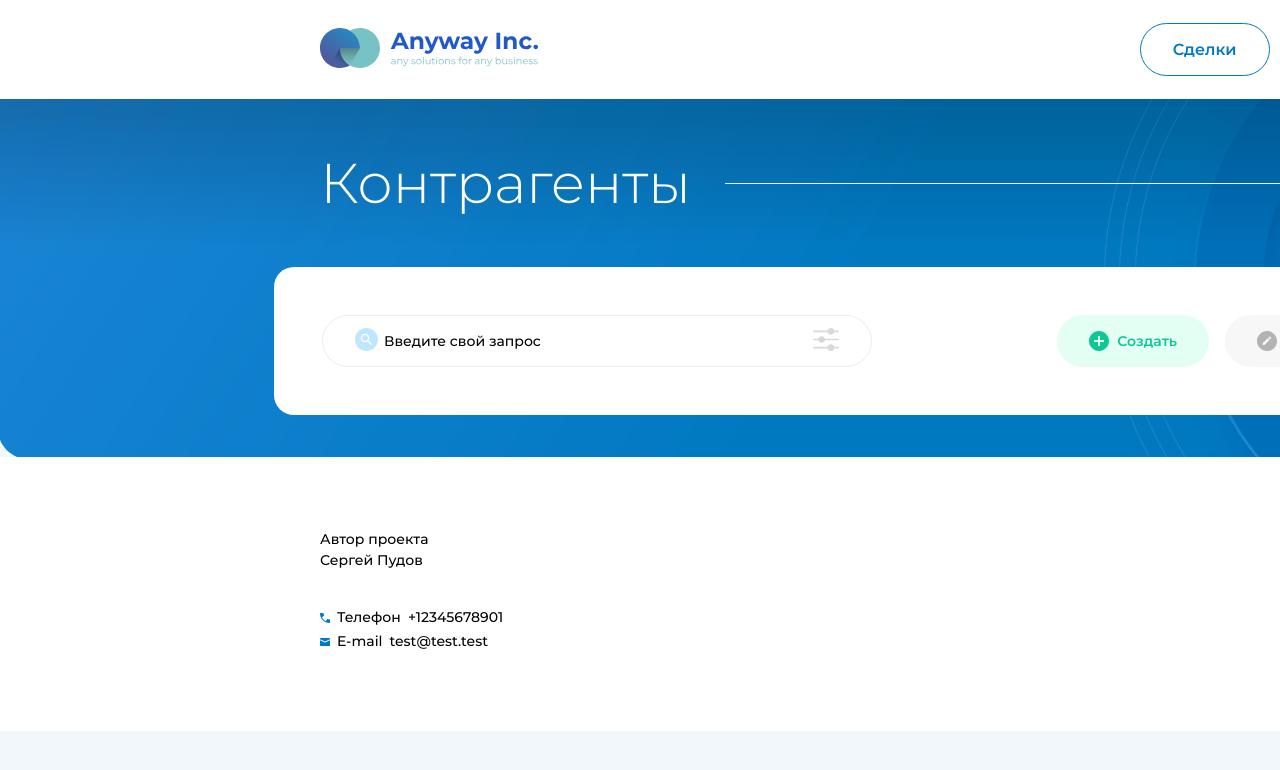
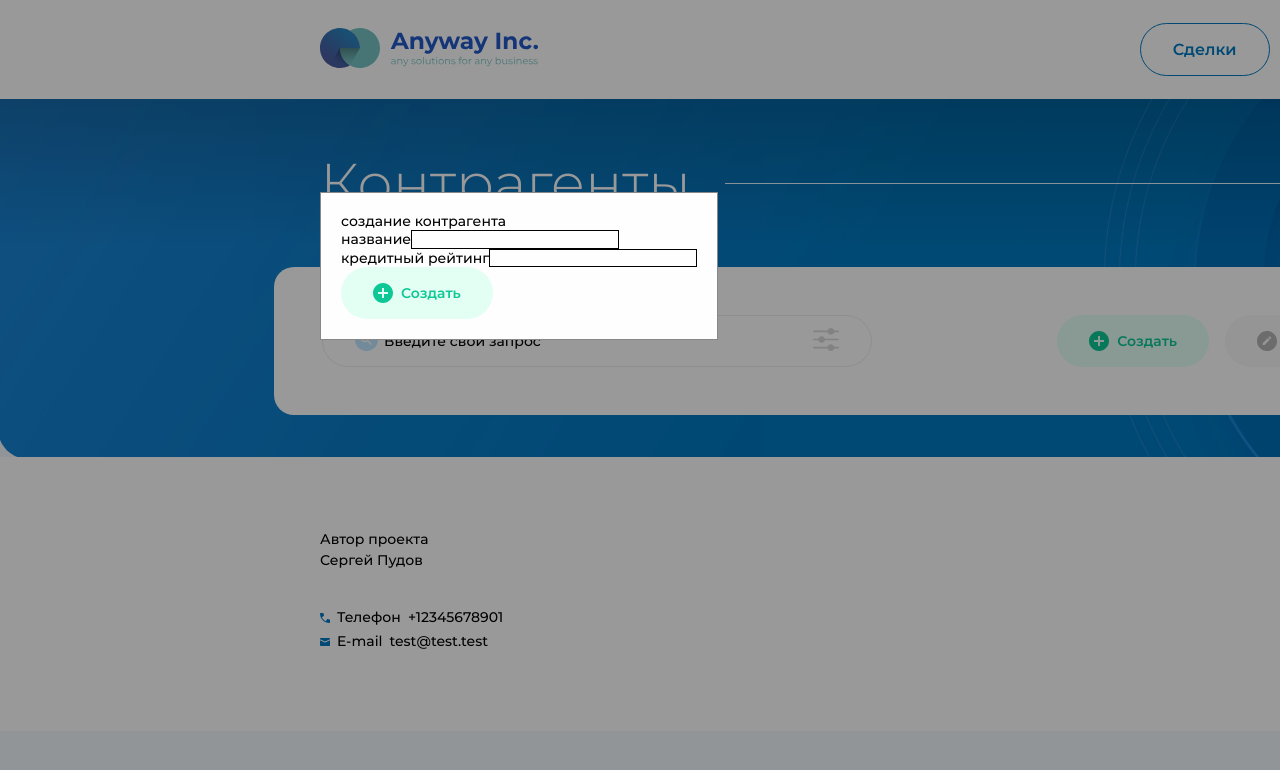
Before and after one commit to pellexa/nit-test, a Vue app in the folder app/frontend/app/: page /counterparty in a window 1280 px wide. Both pictures are taken after a click on the button "Создать". Shown: the top 770 px of the page. Built offline with nearby package versions, Linux system fonts and the light colour scheme; no server answers.

Commit message:
Added CounterpartyCreate. Without stilization.

```diff
--- /dev/null
+++ b/app/frontend/app/src/components/counterparty/CounterpartyCreate.vue
@@ -0,0 +1,73 @@
+<template>
+  <teleport to="body">
+    <div v-if="isShow" class="wrapper-modal" @click="closeModal">
+      <div class="modal-content">
+        <div class="modal-title">создание контрагента</div>
+        <form>
+          <div class="form-row">
+            <label for="name">название</label>
+            <input v-model="name" id="name" type="text" />
+          </div>
+          <div class="form-row">
+            <label for="rating">кредитный рейтинг</label>
+            <input v-model="rating" id="rating" type="text" />
+          </div>
+          <ButtonCreate @click.prevent="create" />
+        </form>
+      </div>
+    </div>
+  </teleport>
+</template>
+
+<script setup lang="ts">
+import { ref } from 'vue'
+import { useCounterpartiesStore } from '@/stores/counterparties'
+import ButtonCreate from '../buttons/ButtonCreate.vue'
+
+const { createCounterparty, getCounterparties } = useCounterpartiesStore()
+
+const isShow = ref<boolean>(false)
+const name = ref('')
+const rating = ref('')
+
+defineExpose({
+  isShow,
+})
+
+function closeModal(event: Event) {
+  if (!(event.target as HTMLElement).closest('.modal-content')) {
+    isShow.value = false
+  }
+}
+
+async function create() {
+  await createCounterparty({ name: name.value, rating: rating.value })
+  await getCounterparties()
+}
+</script>
+
+<style scoped>
+.wrapper-modal {
+  position: fixed;
+  z-index: 1;
+  left: 0;
+  top: 0;
+  width: 100%;
+  height: 100%;
+  overflow: auto;
+  background-color: rgb(0, 0, 0);
+  background-color: rgba(0, 0, 0, 0.4);
+}
+
+.modal-content {
+  display: inline-block;
+  background-color: #fefefe;
+  margin: 15% 25%;
+  padding: 20px;
+  border: 1px solid #888;
+}
+
+input {
+  border: 1px solid black;
+}
+</style>
--- a/app/frontend/app/src/components/counterparty/CounterpartyList.vue
+++ b/app/frontend/app/src/components/counterparty/CounterpartyList.vue
@@ -9,7 +9,7 @@
           <LocalSearch />
 
           <div class="group-button">
-            <ButtonCreate @click="create" />
+            <ButtonCreate @click="showCreateForm" /><CounterpartyCreate ref="counterpartyCreate" />
             <ButtonEdit @click="edit" />
             <ButtonDelete @click="remove" />
           </div>
@@ -34,17 +34,20 @@ import ButtonEdit from '../buttons/ButtonEdit.vue'
 import ButtonDelete from '../buttons/ButtonDelete.vue'
 import TablePlain from '../TablePlain.vue'
 import TheFooter from '../TheFooter.vue'
+import CounterpartyCreate from './CounterpartyCreate.vue'
 import { storeToRefs } from 'pinia'
 import { useCounterpartiesStore } from '@/stores/counterparties'
+import { ref } from 'vue'
 
 const { fieldMap } = useCounterpartiesStore()
 const { counterparties } = storeToRefs(useCounterpartiesStore())
 const { getCounterparties } = useCounterpartiesStore()
+const counterpartyCreate = ref()
 
 getCounterparties()
 
-function create() {
-  console.log('Создание контрагента...')
+function showCreateForm() {
+  counterpartyCreate.value.isShow = true
 }
 
 function edit() {
--- a/app/frontend/app/src/composables/api-calls.ts
+++ b/app/frontend/app/src/composables/api-calls.ts
@@ -13,3 +13,24 @@ export function getEntities(url: string) {
 
   return { response, request, status }
 }
+
+export function createEntities(url: string, data: object) {
+  const response = ref()
+  const status = ref()
+
+  const request = async () => {
+    const result = await fetch(url, {
+      method: 'POST',
+      headers: {
+        Accept: 'application/json',
+        'Content-Type': 'application/json',
+      },
+      body: JSON.stringify(data),
+    })
+
+    status.value = result.status
+    response.value = result.json()
+  }
+
+  return { response, request, status }
+}
--- a/app/frontend/app/src/stores/counterparties.ts
+++ b/app/frontend/app/src/stores/counterparties.ts
@@ -1,6 +1,7 @@
 import { ref } from 'vue'
 import { defineStore } from 'pinia'
-import { getEntities } from '../composables/api-calls'
+import type { CounterpartyType } from '@/types/entities-types'
+import { getEntities, createEntities } from '@/composables/api-calls'
 const RESTAPI = import.meta.env.VITE_RESTAPI
 
 export const useCounterpartiesStore = defineStore('counterparties', () => {
@@ -26,5 +27,12 @@ export const useCounterpartiesStore = defineStore('counterparties', () => {
     counterparties.value = response
   }
 
-  return { fieldMap, getCounterparties, counterparties }
+  async function createCounterparty(data: CounterpartyType) {
+    const { response, request } = createEntities(`${RESTAPI}/api/v1/counterparties/`, data)
+
+    await request()
+    counterparties.value = response
+  }
+
+  return { fieldMap, getCounterparties, createCounterparty, counterparties }
 })
--- /dev/null
+++ b/app/frontend/app/src/types/entities-types.ts
@@ -0,0 +1,4 @@
+export type CounterpartyType = {
+  name: string
+  rating: string
+}
```
